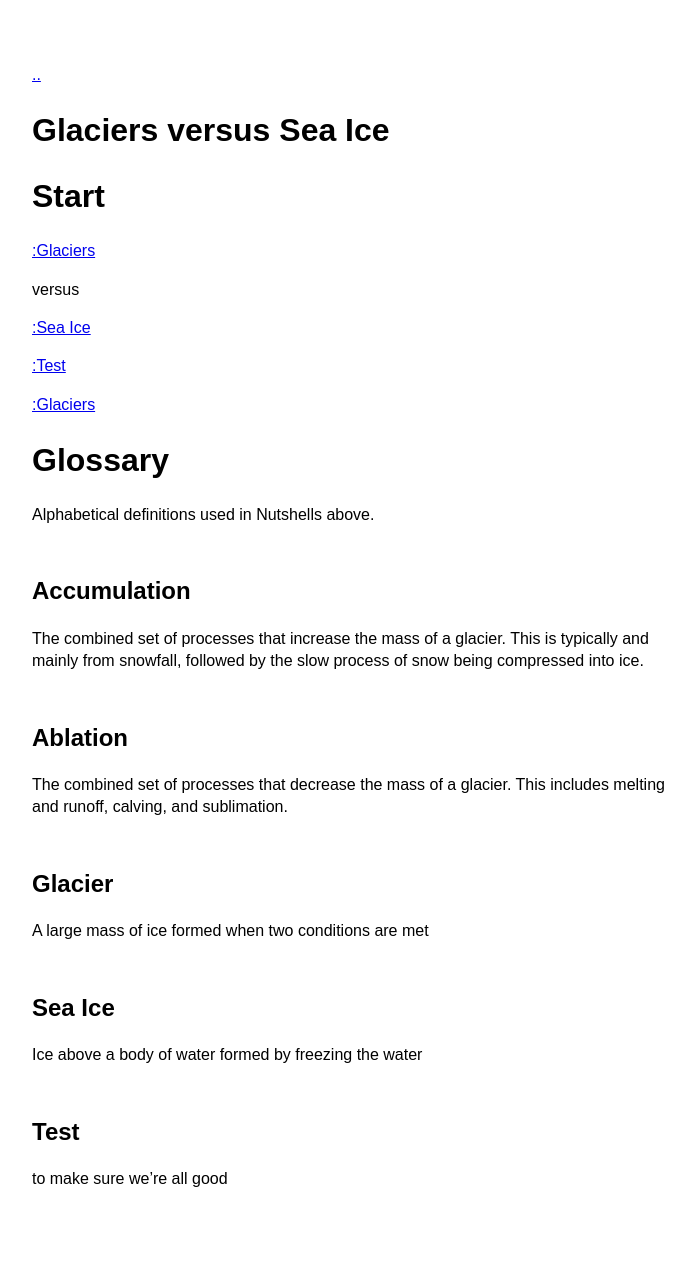
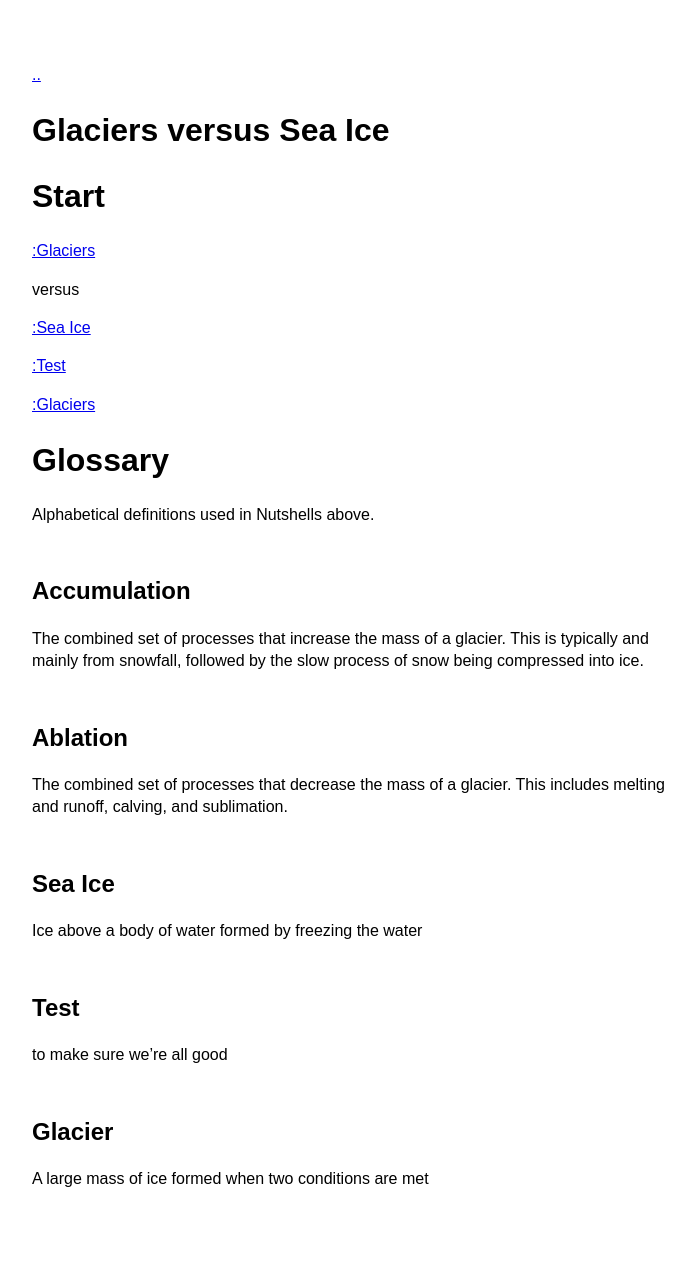
Before and after one commit to CocoaFlame/psychic-waffle, a Jekyll site: the page built from pages/GvSI.md, in a window 1280 px wide. Shown: the whole page, without its empty margins (288-983 px from the left). Built offline with Jekyll 4.4.1, drawn with Linux system fonts in a browser that asks for light colours.

```diff
--- a/pages/GvSI.md
+++ b/pages/GvSI.md
@@ -24,11 +24,11 @@ The combined set of processes that increase the mass of a glacier. This is typic
 ## Ablation
 The combined set of processes that decrease the mass of a glacier. This includes melting and runoff, calving, and sublimation.
 
-## Glacier
-A large mass of ice formed when two conditions are met
-
 ## Sea Ice
 Ice above a body of water formed by freezing the water
 
 ## Test
 to make sure we're all good
+
+## Glacier
+A large mass of ice formed when two conditions are met
```
